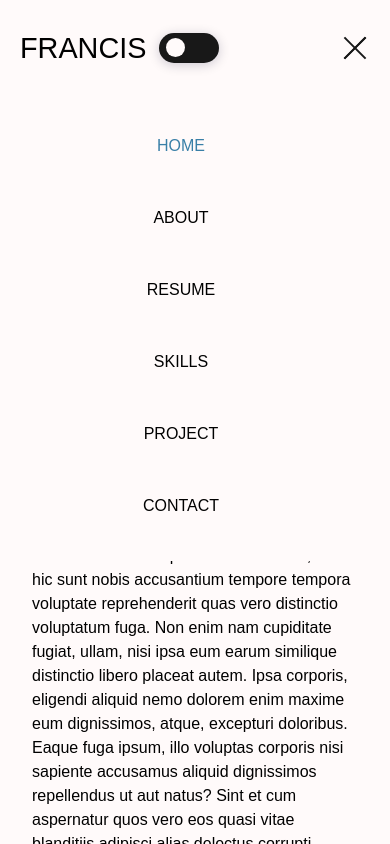
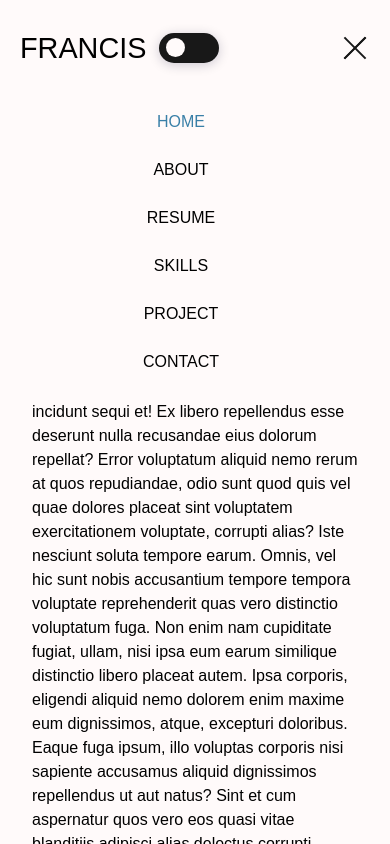
Before and after one commit to Franz090/my-portfolio, a React (Vite) app: page / in a window 390 px wide. Both pictures are taken after a click on the element 355 px from the left and 48 px from the top of the page. Shown: the top 844 px of the page. Built offline with nearby package versions, Linux system fonts and the light colour scheme.

Commit message:
fix the nav link

```diff
--- a/src/input.css
+++ b/src/input.css
@@ -52,7 +52,12 @@
 .hamburger-menu.open .bar:nth-child(2) {
   transform: rotate(45deg); /* Rotate 45 degrees to form the first diagonal line */
 }
+.nav-links{
+  opacity: 1;
 
+  transition: background-color 0s ease!important;
+  background-color: var(--bg-color);
+}
 .hamburger-menu.open .bar:nth-child(2)::before,
 .hamburger-menu.open .bar:nth-child(2)::after {
   content: "";
@@ -390,8 +395,8 @@ input[type="checkbox"]:checked::before {
       opacity: 1;
       content: '';
       display: block;
-      height: 5vh;
-      opacity: 0;
+      height: 3vh;
+
       transition: opacity 0.5s ease-in-out;
     }
     .nav-links::before {
@@ -399,7 +404,7 @@ input[type="checkbox"]:checked::before {
       content: '';
       display: block;
       height: 0;
-      opacity: 0;
+
       transition: opacity 0.5s ease-in-out;
     }
     #toggle3{
--- a/src/shared/components/Partials/Header.jsx
+++ b/src/shared/components/Partials/Header.jsx
@@ -20,8 +20,8 @@ const scrollTo = (targetY, duration = 300) => {
   requestAnimationFrame(scroll);
 };
 
-const HeaderLink = ({ to, text, isActive, onClick }) => (
-  <li className="mx-4 my-12 lg:my-0">
+const HeaderLink = ({ to, text, isActive, onClick, screenWidth }) => (
+  <li className={`lg:mx-4 my-6 lg:my-0 ${screenWidth <= 1024 ? 'mobile-link' : 'desktop-link'}`}>
     <Link
       to={to}
       onClick={() => onClick(to)}
@@ -35,7 +35,6 @@ const HeaderLink = ({ to, text, isActive, onClick }) => (
     </Link>
   </li>
 );
-
 const Header = () => {
   const location = useLocation();
   const { activeLink,
@@ -120,33 +119,39 @@ const Header = () => {
                 text="HOME"
                 isActive={activeLink === '/'}
                 onClick={() => handleLinkClick('/')}
+                screenwidth={screenWidth}
               />
               <HeaderLink
                 to="/about"
                 text="ABOUT"
                 isActive={activeLink === '/about'}
                 onClick={() => handleLinkClick('/about')}
+                screenwidth={screenWidth}
               />
               <HeaderLink
                 to="/resume"
                 text="RESUME"
                 isActive={activeLink === '/resume'}
                 onClick={() => handleLinkClick('/resume')}
+                screenwidth={screenWidth}
               />
               <HeaderLink
                 to="/skills"
                 text="SKILLS"
                 isActive={activeLink === '/skills'}
                 onClick={() => handleLinkClick('/skills')}
+                screenwidth={screenWidth}
               />
               <HeaderLink
                 to="/project"
                 text="PROJECT"
                 isActive={activeLink === '/project'}
                 onClick={() => handleLinkClick('/project')}
+                screenwidth={screenWidth}
               />
               <li>
                 <a
+                  screenwidth={screenWidth}
                   href="#contact"
                   onClick={() => {
                     handleLinkClick('#contact');
@@ -175,33 +180,39 @@ const Header = () => {
                 text="HOME"
                 isActive={activeLink === '/'}
                 onClick={() => handleLinkClick('/')}
+                screenwidth={screenWidth}
               />
               <HeaderLink
                 to="/about"
                 text="ABOUT"
                 isActive={activeLink === '/about'}
                 onClick={() => handleLinkClick('/about')}
+                screenwidth={screenWidth}
               />
               <HeaderLink
                 to="/resume"
                 text="RESUME"
                 isActive={activeLink === '/resume'}
                 onClick={() => handleLinkClick('/resume')}
+                screenwidth={screenWidth}
               />
               <HeaderLink
                 to="/skills"
                 text="SKILLS"
                 isActive={activeLink === '/skills'}
                 onClick={() => handleLinkClick('/skills')}
+                screenwidth={screenWidth}
               />
               <HeaderLink
                 to="/project"
                 text="PROJECT"
                 isActive={activeLink === '/project'}
                 onClick={() => handleLinkClick('/project')}
+                screenwidth={screenWidth}
               />
               <li >
                 <a
+                  screenwidth={screenWidth}
                   href="#contact"
                   onClick={() => {
                     handleLinkClick('#contact');
--- a/tailwind.config.js
+++ b/tailwind.config.js
@@ -14,7 +14,9 @@ module.exports = {
       'gray': '#8492a6',
       'gray-light': '#d3dce6',
       'primary-450': '#fffafa',
-      'secondary-450': '#121212'
+      'secondary-450': '#181818'
+
+
     },
     fontFamily: {
       sans: ['Graphik', 'sans-serif'],
@@ -28,6 +30,10 @@ module.exports = {
       borderRadius: {
         '4xl': '2rem',
       },
+      textColor: {
+        'primary': '#fffafa',      // Define primary text color
+        'secondary': '#181818',    // Define secondary text color
+      },
 
     },
   },
```
